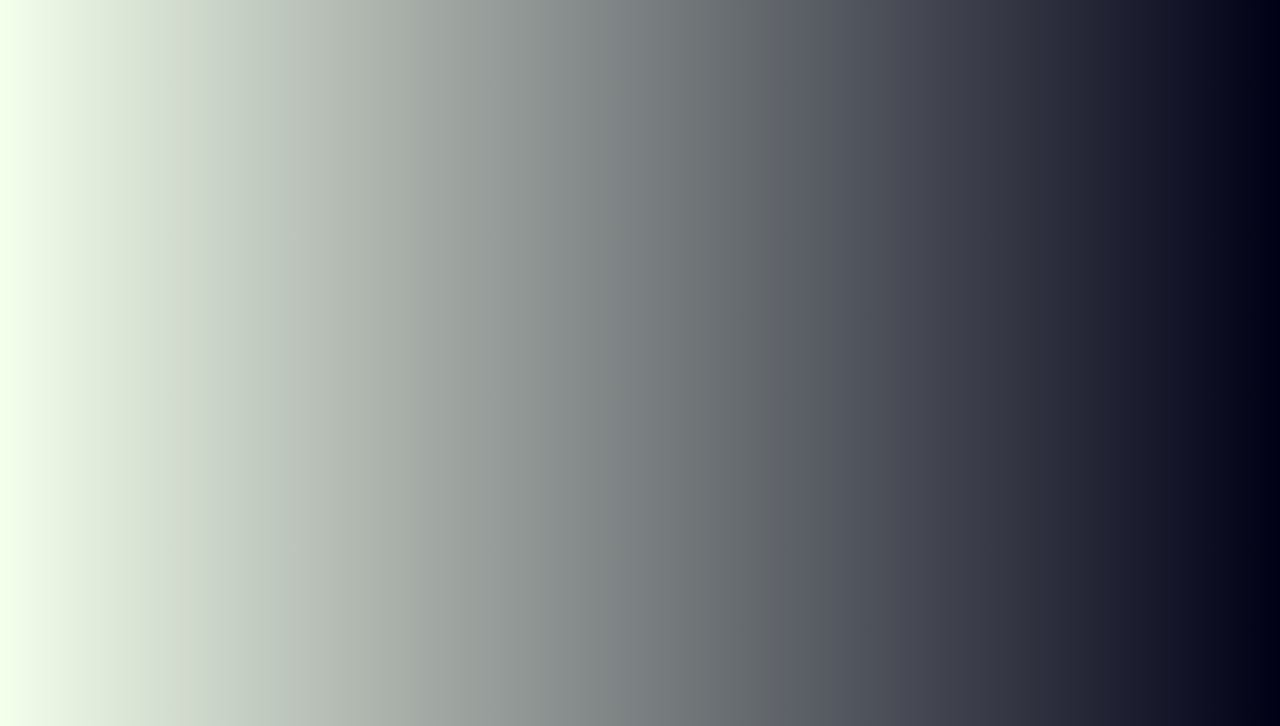
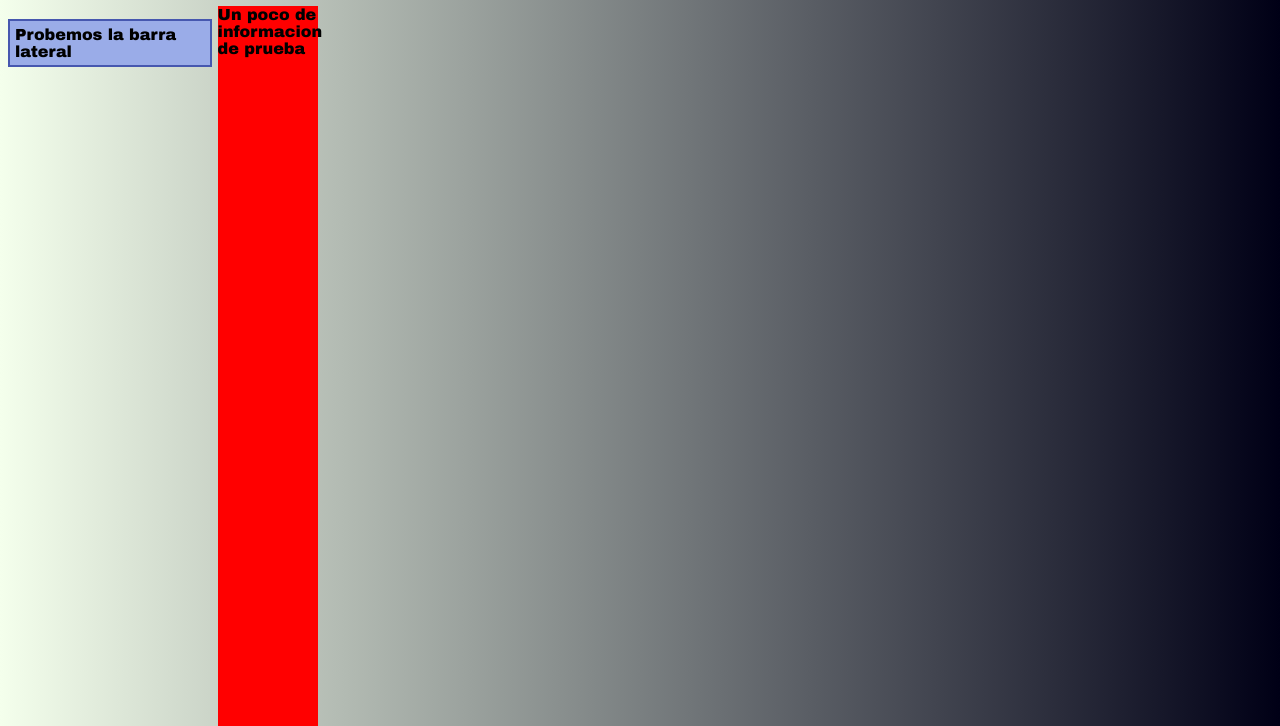
Before and after one commit to UCC-LabCompu2/proyectos2019-achaval-piccinelli, a plain HTML site: page BaseWebPage.html in a window 1280 px wide. Shown: the part 74-800 px from the top of the page. Drawn offline with Linux system fonts and the light colour scheme.

Commit message:
Empece a jugar con los formatos y ubicaciones de los elementos en la pagina, me enfoque en mover las cajas de informacion por la pagina y conseguir una tabla flotante que nos permita dar informacion y opciones en todo momento

```diff
--- a/BaseWebPage.html
+++ b/BaseWebPage.html
@@ -6,9 +6,21 @@
     <link rel="stylesheet" href="Estilos.css" type="text/css">
 </head>
 <body>
+
 <header>
     <h1>Estudio de arquitectura - Estudio MAS</h1>
 </header>
 
+<div class="info">
+    Probemos la barra lateral
+
+</div>
+
+<div class="relleno">
+    Un poco de informacion de prueba        <!--Este div es para que
+                                                 haya scrolleo de pagina-->
+
+</div>
+
 </body>
 </html>
--- a/Estilos.css
+++ b/Estilos.css
@@ -5,21 +5,40 @@ h1 {                /*Cabecera, pertenece al div principal*/
     background: #000016;
     text-align: center;
     text-transform:uppercase;
+    height: 50px;
 }
 
 body{       /*dentro del body tendremos 2 divs, 1 para el texto
             a la izquierda dando informacion y otro a la
             derecha para las imagenes(la profe nos recomendo
             usar transformacion con el tag hover
-            tambien debemos ubicar los divs con ubicacion)*/
+            tambien debemos ubicar los divs con ubicacion )*/
     background: linear-gradient(to right, #f4ffec, #000016);
     text-align: left;
     font-family: "Arial Black";
 }
-div{
-    border: 2px solid #101cff;
-    margin: 10px;
-    padding: 5px 30px;
+.info{
+
+    position: sticky;
+    top: 0px;
+    padding: 5px;
+    background-color: #9aace8;
+    border: 2px solid #4657af;
+
+    width: 15%;
+    height: 100%;
+}
+
+.relleno{
+    position: fixed;
+    left: 17%;
+    width:100px;
+
+    background:red;
+
+    /*top: 80px;*/
+    top: 10%;
+    height: 1500px;
 }
 img{
     width: 80px;
```
